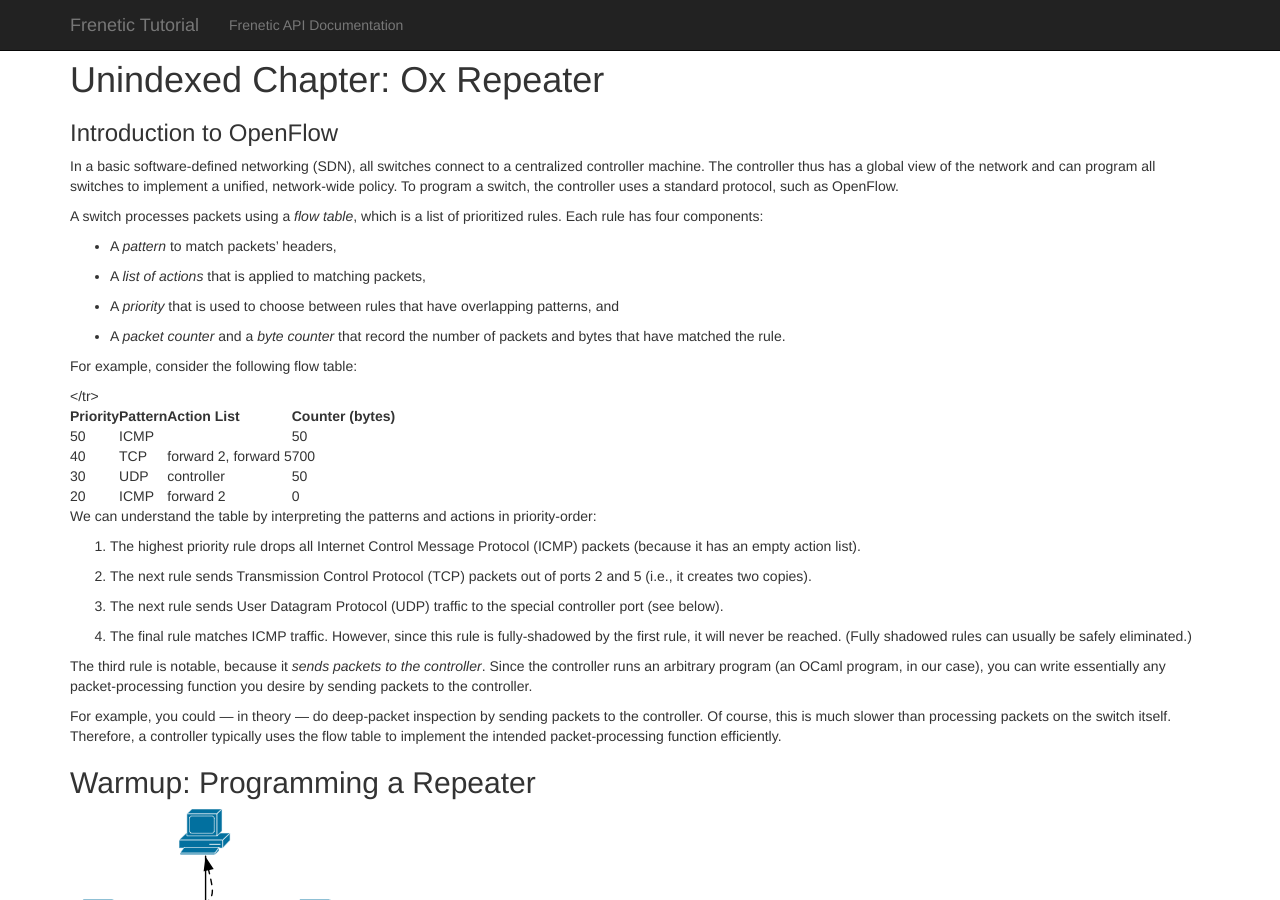
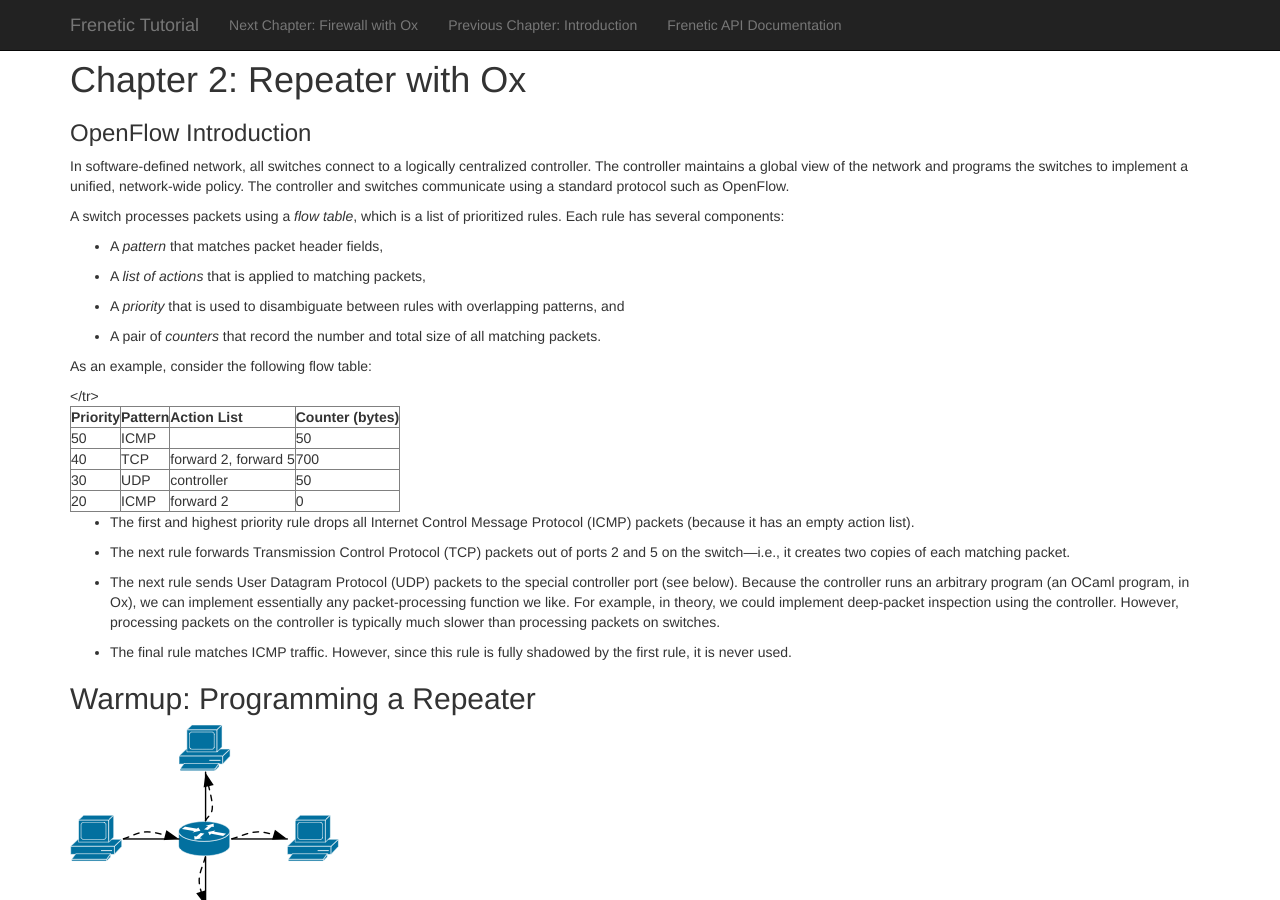
Before and after one commit to frenetic-lang/tutorials, a Jekyll site: the page built from OxRepeater/index.md, in a window 1280 px wide and 900 px high. Built offline with Jekyll 4.4.1, drawn with Linux system fonts in a browser that asks for light colours; nearby versions of some CDN libraries.

Commit message:
Polish Ox Repeater

```diff
--- a/OxRepeater/index.md
+++ b/OxRepeater/index.md
@@ -1,32 +1,32 @@
 ---
 layout: main
-title: Ox Repeater
+title: Repeater with Ox
 ---
 
-### Introduction to OpenFlow
+### OpenFlow Introduction
 
-In a basic software-defined networking (SDN), all switches connect to a centralized controller
-machine. The controller thus has a global view of the network and can
-program all switches to implement a unified, network-wide policy.
-To program a switch, the controller uses a standard protocol, such as
-OpenFlow.
+In software-defined network, all switches connect to a logically
+centralized controller. The controller maintains a global view of the
+network and programs the switches to implement a unified, network-wide
+policy. The controller and switches communicate using a standard
+protocol such as OpenFlow.
 
 A switch processes packets using a _flow table_, which is a list of
-prioritized rules.  Each rule has four components:
+prioritized rules. Each rule has several components:
 
-- A _pattern_ to match packets' headers,
+- A _pattern_ that matches packet header fields,
 
 - A _list of actions_ that is applied to matching packets,
 
-- A _priority_ that is used to choose between rules that have
+- A _priority_ that is used to disambiguate between rules with
   overlapping patterns, and
 
-- A _packet counter_ and a _byte counter_ that record the number
-  of packets and bytes that have matched the rule.
+- A pair of _counters_ that record the number and total size of all
+  matching packets.
 
-For example, consider the following flow table:
+As an example, consider the following flow table:
 
-<table>
+<table border=1>
 <tr>
   <th>Priority</th><th>Pattern</th><th>Action List</th> <th>Counter (bytes)</th>
 </tr>
@@ -43,32 +43,25 @@
 </tr>
 </table>
 
-We can understand the table by interpreting the patterns and actions
-in priority-order:
+* The first and highest priority rule drops all Internet Control
+  Message Protocol (ICMP) packets (because it has an empty action
+  list).
 
-1. The highest priority rule drops all Internet Control Message Protocol (ICMP) packets (because it has an
-   empty action list).
+* The next rule forwards Transmission Control Protocol (TCP) packets
+  out of ports 2 and 5 on the switch&mdash;i.e., it creates two copies
+  of each matching packet.
 
-2. The next rule sends Transmission Control Protocol (TCP) packets out of ports 2 and 5 (i.e., it
-   creates two copies).
+* The next rule sends User Datagram Protocol (UDP) packets to the
+  special controller port (see below). Because the controller runs an
+  arbitrary program (an OCaml program, in Ox), we can implement
+  essentially any packet-processing function we like. For example, in
+  theory, we could implement deep-packet inspection using the
+  controller. However, processing packets on the controller is
+  typically much slower than processing packets on
+  switches.
 
-3. The next rule sends User Datagram Protocol (UDP) traffic to the special controller port (see
-   below).
-
-4. The final rule matches ICMP traffic. However, since this rule is
-   fully-shadowed by the first rule, it will never be reached. (Fully
-   shadowed rules can usually be safely eliminated.)
-
-The third rule is notable, because it _sends packets to the
-controller_. Since the controller runs an arbitrary program (an OCaml
-program, in our case), you can write essentially any packet-processing
-function you desire by sending packets to the controller.
-
-For example, you could &mdash; in theory &mdash; do deep-packet
-inspection by sending packets to the controller. Of course, this is
-much slower than processing packets on the switch itself. Therefore, a
-controller typically uses the flow table to implement the intended
-packet-processing function efficiently.
+* The final rule matches ICMP traffic. However, since this rule is
+  fully shadowed by the first rule, it is never used.
 
 ## Warmup: Programming a Repeater
 
```
